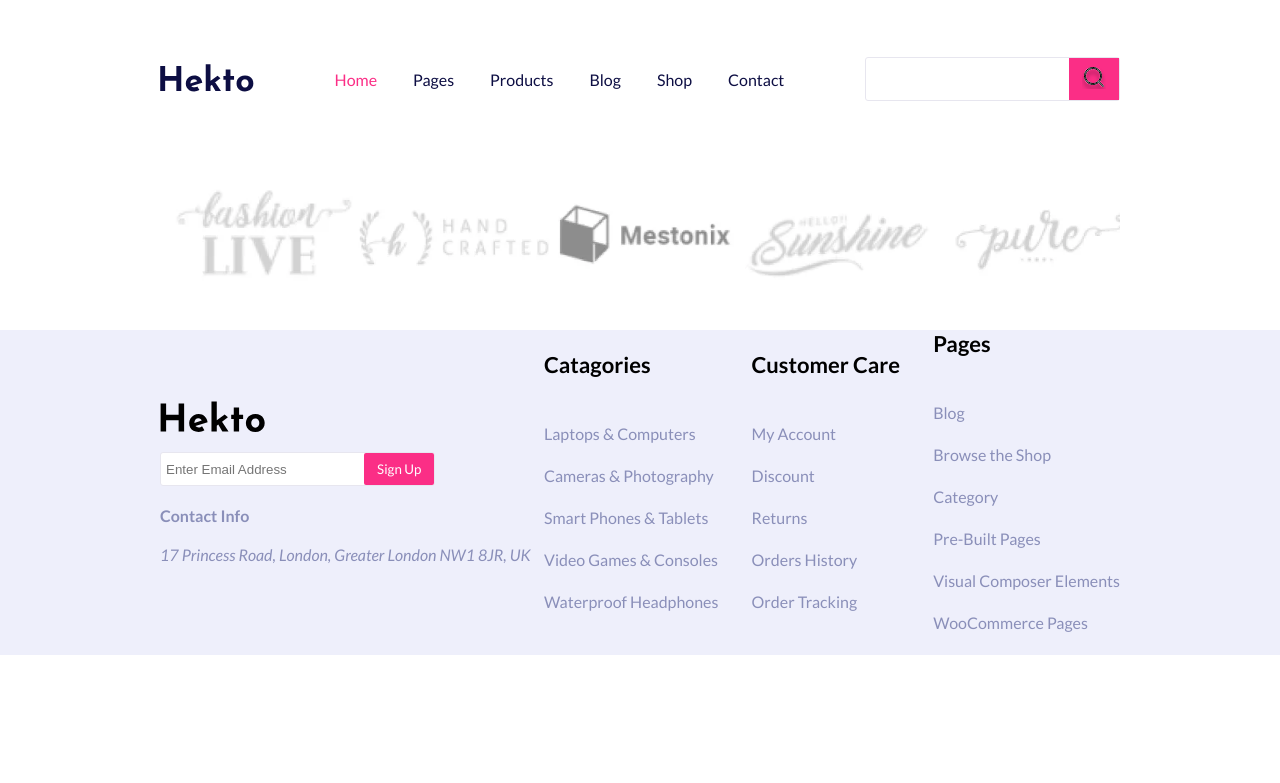
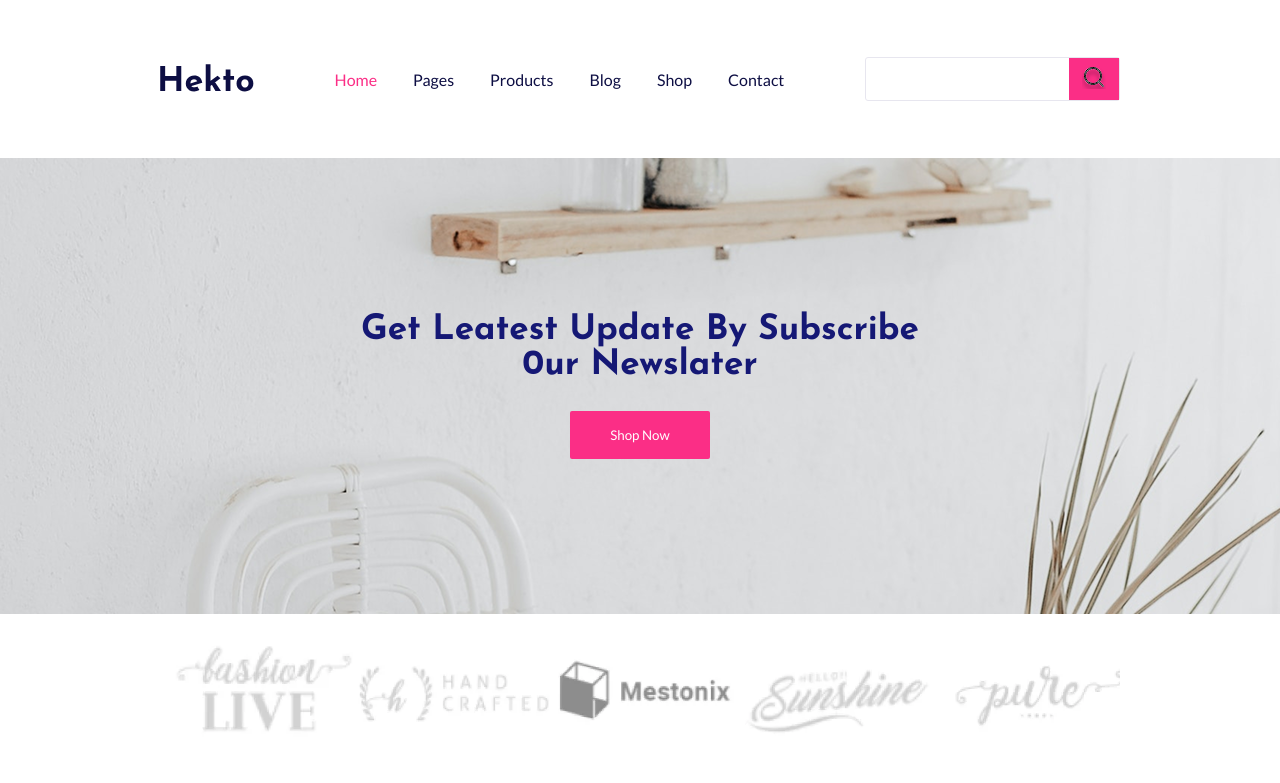
Before and after one commit to bahiyyah-kh/hekto, a plain HTML site: page index.html in a window 1280 px wide. Shown: the top 783 px of the page. Drawn offline with Linux system fonts and the light colour scheme.

Commit message:
create newslater section

```diff
--- a/css/main.css
+++ b/css/main.css
@@ -106,6 +106,28 @@ width الخاص فيهم*/
 
 /*  end of header  */
 
+/*  start of newslater  */
+.newslater{
+  background-image: url(./../img/newslater/Rectangle\ 102.png);
+  background-position: center center;
+  padding: 155px 0;
+  text-align: center;
+}
+.contant{
+  color: #151875;
+  font-family: var(--primaryFontFamilyJosefin);
+}
+.contant h2{
+  padding-bottom: 28px;
+  font-size: 35px;
+}
+.width-173{
+  width: 173px;
+}
+.height-49{
+  height: 49px;
+}
+/*  end newslater  */
 /*  start Clients  */
 
 .clients .row {
--- a/index.html
+++ b/index.html
@@ -65,6 +65,14 @@
     </header>
 
     <main>
+      <section class="newslater">
+        <div class="contant">
+          <h2>Get Leatest Update By Subscribe<br>0ur Newslater</h2>
+        </div>
+        <button class="btn fooshi ">
+          Shop Now
+        </button>
+      </section>
       <section class="clients">
         <div class="container">
           <div class="row">
```
Also changed, not shown: img/newslater/Rectangle 102.png (added).
